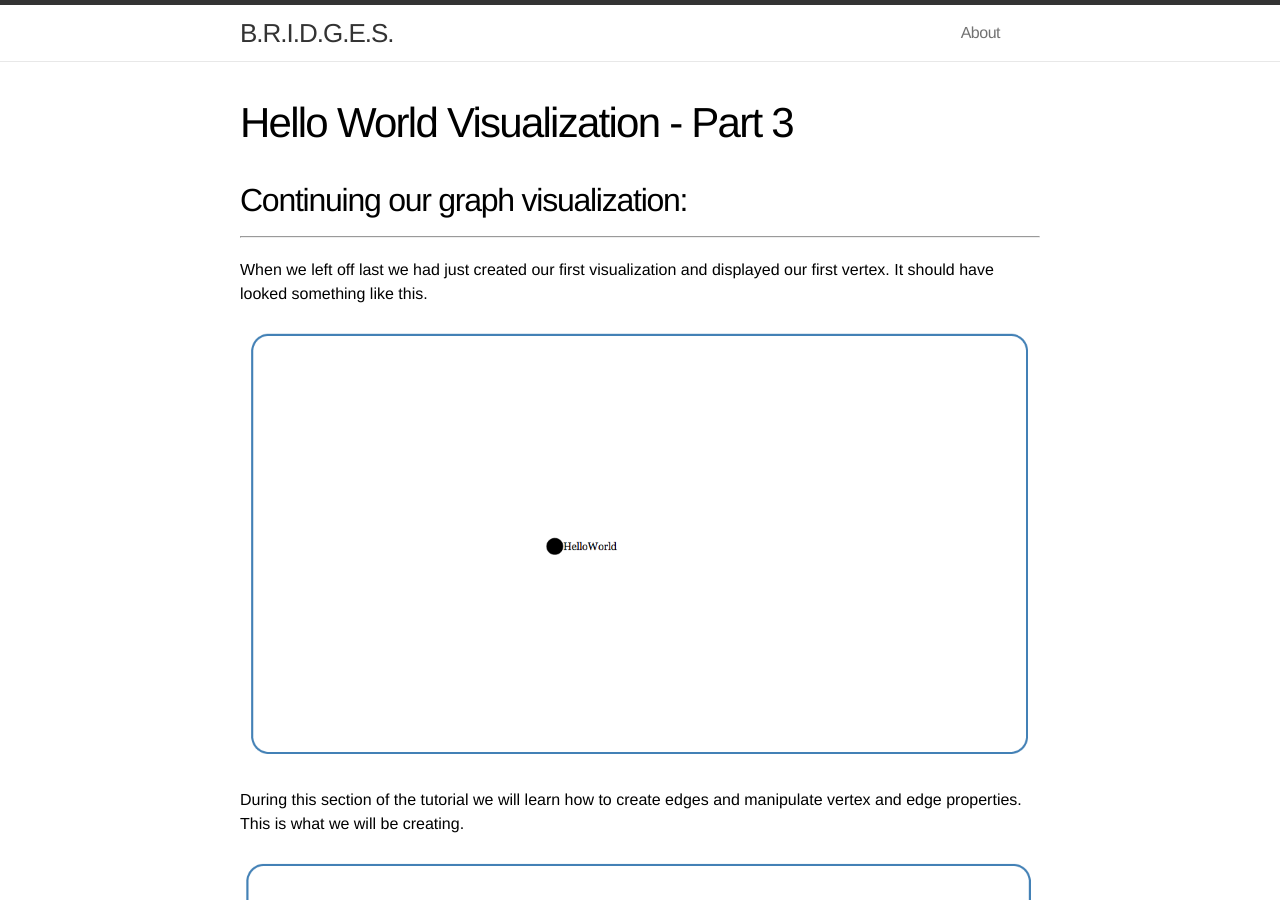
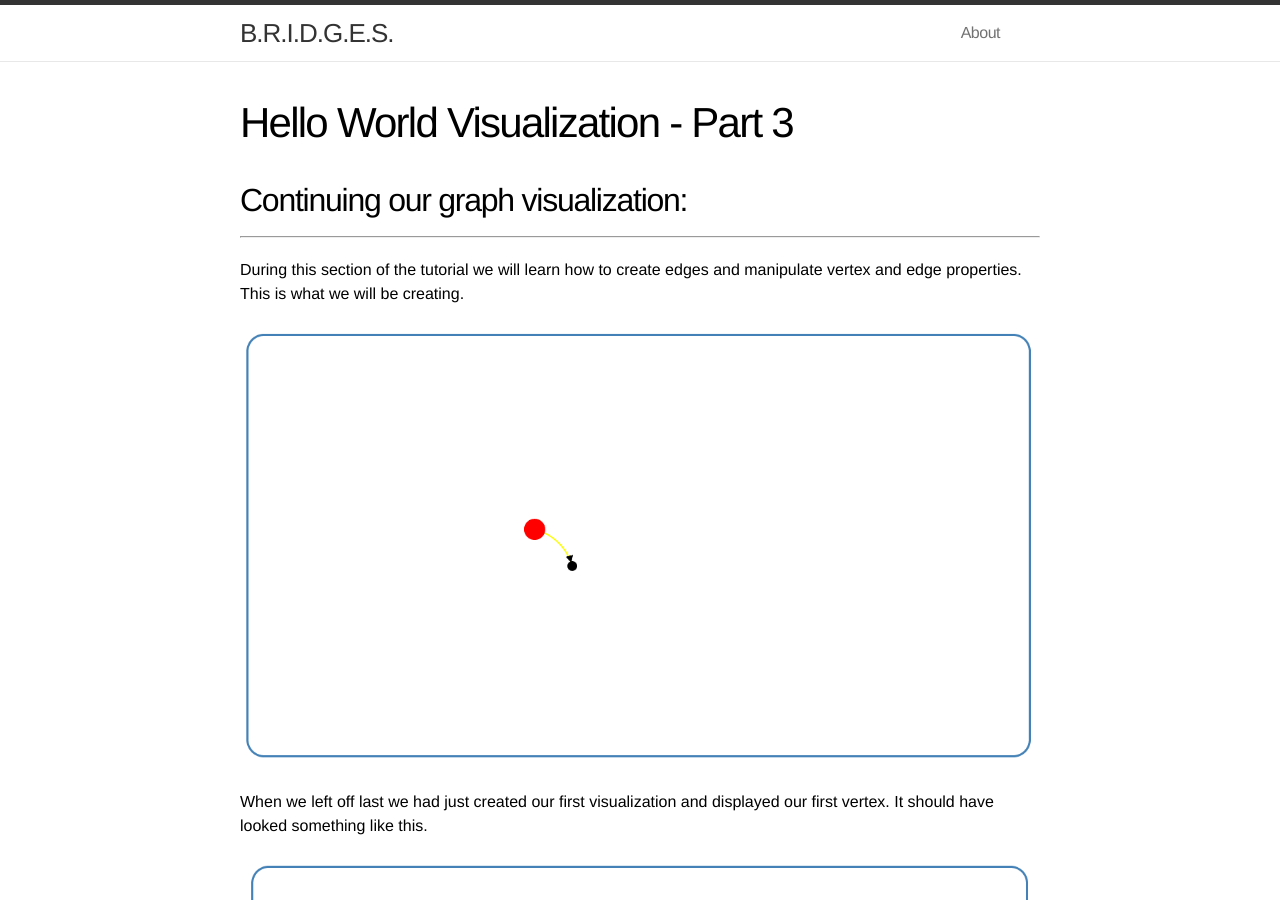
Before and after one commit to Dismembered/Dismembered.github.io, a Jekyll site: the page built from _posts/2014-07-02-HelloWorld-Tutorial_part3.markdown, in a window 1280 px wide and 900 px high. Built offline with Jekyll 4.4.1, drawn with Linux system fonts in a browser that asks for light colours.

Commit message:
Update 2014-07-02-HelloWorld-Tutorial_part3.markdown

```diff
--- a/_posts/2014-07-02-HelloWorld-Tutorial_part3.markdown
+++ b/_posts/2014-07-02-HelloWorld-Tutorial_part3.markdown
@@ -6,13 +6,14 @@ categories: jekyll update
 
 ## Continuing our graph visualization:
 -----
-When we left off last we had just created our first visualization and displayed our first vertex. It should have looked something like this.
-
-![drawing](/images/screenshot_9.png)
 
 During this section of the tutorial we will learn how to create edges and manipulate vertex and edge properties. This is what we will be creating.
 
 ![drawing](/images/screenshot_10.png)
+
+When we left off last we had just created our first visualization and displayed our first vertex. It should have looked something like this.
+
+![drawing](/images/screenshot_9.png)
 
 Lets start off by managing the properties of that vertice. Each vertex and edge that we create has access to an array of properties to manage their appearance. The first property we will look at is the color property.
 
```
